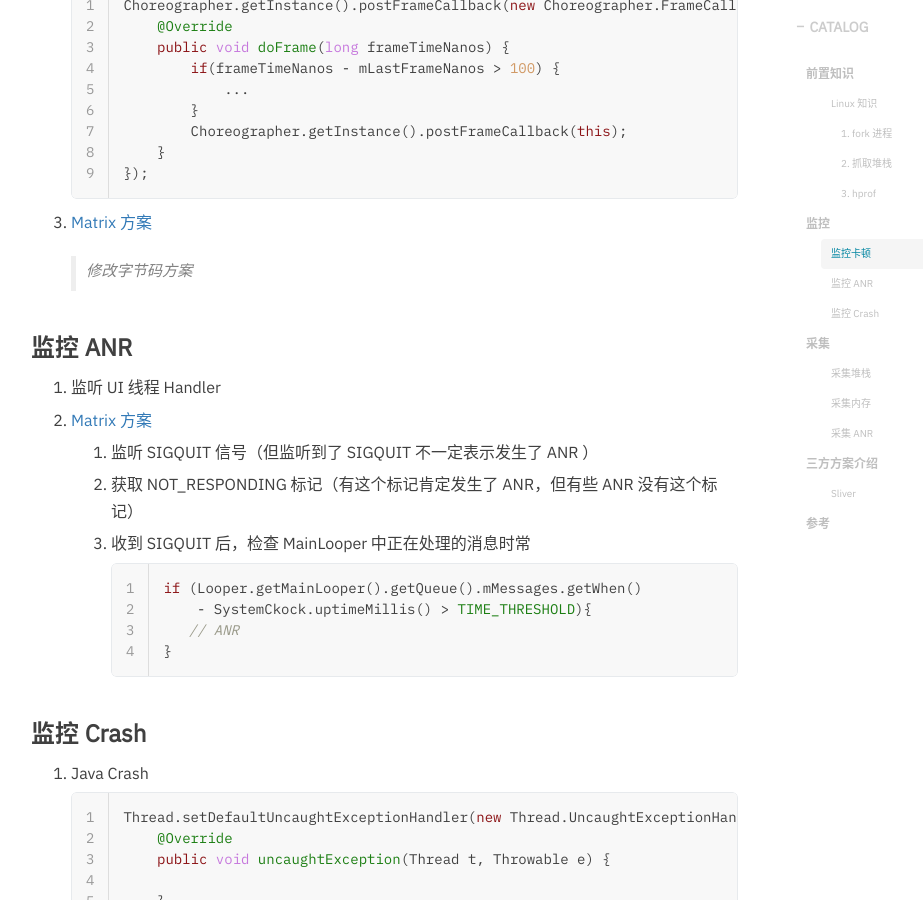
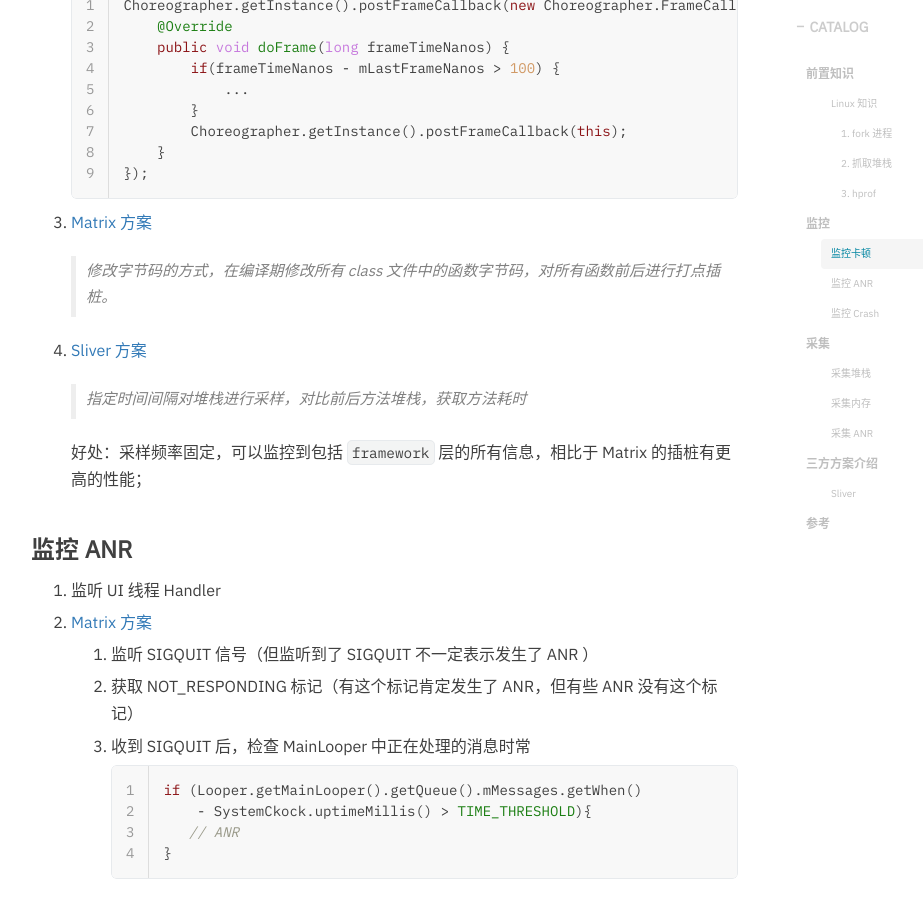
Before and after one commit to hurshi/hurshi.github.io, a Jekyll site: the page built from _posts/2023-05-23-Caton.md, in a window 1280 px wide and 900 px high, scrolled down 1435 px. Shown: the whole window, without its empty margins (234-1157 px from the left). Built offline with Jekyll 4.4.1, drawn with Linux system fonts in a browser that asks for light colours; nearby versions of some CDN libraries; some web fonts are replaced; comment, search, counter and statistics services are not loaded.

Commit message:
add blog

```diff
--- a/_posts/2023-05-23-Caton.md
+++ b/_posts/2023-05-23-Caton.md
@@ -52,7 +52,13 @@ tags:
 
 3. [Matrix 方案](https://github.com/Tencent/matrix/wiki/Matrix-Android-TraceCanary)
 
-   > 修改字节码方案
+   > 修改字节码的方式，在编译期修改所有 class 文件中的函数字节码，对所有函数前后进行打点插桩。
+
+4. [Sliver 方案](https://blog.csdn.net/ByteDanceTech/article/details/119621240)
+
+   > 指定时间间隔对堆栈进行采样，对比前后方法堆栈，获取方法耗时
+
+   好处：采样频率固定，可以监控到包括 `framework` 层的所有信息，相比于 Matrix 的插桩有更高的性能；
 
 ### 监控 ANR
 
```
